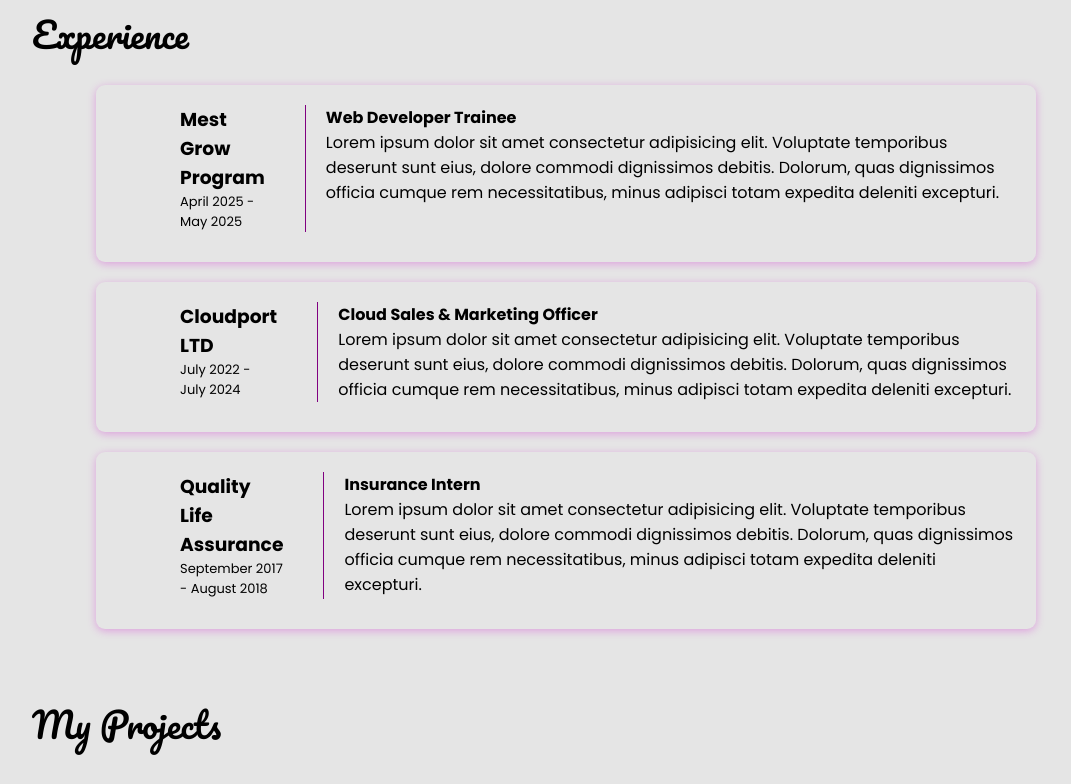
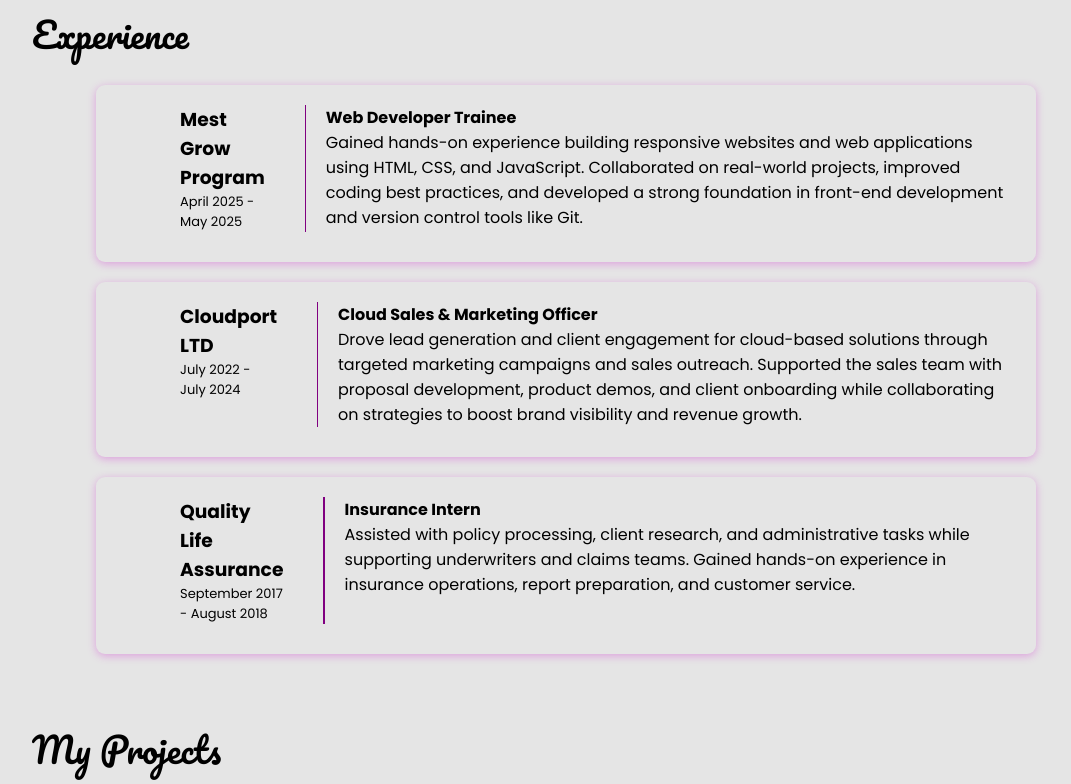
Before and after one commit to Jessica-Delali/Personal-Portfolio, a plain HTML site: page index.html in a window 1280 px wide. Shown: the part 1678-2462 px from the top of the page, without its empty margins (64-1135 px from the left). Drawn offline with Linux system fonts and the light colour scheme.

Commit message:
updates 2 on experience

```diff
--- a/index.html
+++ b/index.html
@@ -128,17 +128,18 @@
               <h3>Mest Grow Program</h3>
               <p id="date">April 2025 - May 2025</p>
             </div>
-        <div class="line"> </div>
+            <div class="line"></div>
             <div class="description">
               <div>
                 <h4>Web Developer Trainee</h4>
               </div>
               <div>
                 <p>
-            Lorem ipsum dolor sit amet consectetur adipisicing elit. Voluptate
-            temporibus deserunt sunt eius, dolore commodi dignissimos debitis.
-            Dolorum, quas dignissimos officia cumque rem necessitatibus, minus
-            adipisci totam expedita deleniti excepturi.
+                  Gained hands-on experience building responsive websites and
+                  web applications using HTML, CSS, and JavaScript. Collaborated
+                  on real-world projects, improved coding best practices, and
+                  developed a strong foundation in front-end development and
+                  version control tools like Git.
                 </p>
               </div>
             </div>
@@ -150,17 +151,18 @@
               <h3>Cloudport LTD</h3>
               <p id="date">July 2022 - July 2024</p>
             </div>
-        <div class="line"> </div>
+            <div class="line"></div>
             <div class="description">
               <div>
                 <h4>Cloud Sales & Marketing Officer</h4>
               </div>
               <div>
                 <p>
-            Lorem ipsum dolor sit amet consectetur adipisicing elit. Voluptate
-            temporibus deserunt sunt eius, dolore commodi dignissimos debitis.
-            Dolorum, quas dignissimos officia cumque rem necessitatibus, minus
-            adipisci totam expedita deleniti excepturi.
+                  Drove lead generation and client engagement for cloud-based
+                  solutions through targeted marketing campaigns and sales
+                  outreach. Supported the sales team with proposal development,
+                  product demos, and client onboarding while collaborating on
+                  strategies to boost brand visibility and revenue growth.
                 </p>
               </div>
             </div>
@@ -172,17 +174,17 @@
               <h3>Quality Life Assurance</h3>
               <p id="date">September 2017 - August 2018</p>
             </div>
-        <div class="line"> </div>
+            <div class="line"></div>
             <div class="description">
               <div>
-          <h4> Insurance Intern</h4>
+                <h4>Insurance Intern</h4>
               </div>
               <div>
                 <p>
-            Lorem ipsum dolor sit amet consectetur adipisicing elit. Voluptate
-            temporibus deserunt sunt eius, dolore commodi dignissimos debitis.
-            Dolorum, quas dignissimos officia cumque rem necessitatibus, minus
-            adipisci totam expedita deleniti excepturi.
+                  Assisted with policy processing, client research, and
+                  administrative tasks while supporting underwriters and claims
+                  teams. Gained hands-on experience in insurance operations,
+                  report preparation, and customer service.
                 </p>
               </div>
             </div>
--- a/style.css
+++ b/style.css
@@ -120,7 +120,7 @@
   grid-template-rows: 1fr 1fr 1fr;
   padding: 6rem;
   margin-top: -4rem;
-  margin-bottom: 12rem;
+  /* margin-bottom: 12rem; */
   /* border: solid; */
 }
 .project-mini {
```
Lines whose indentation alone changed are shown as unchanged.
